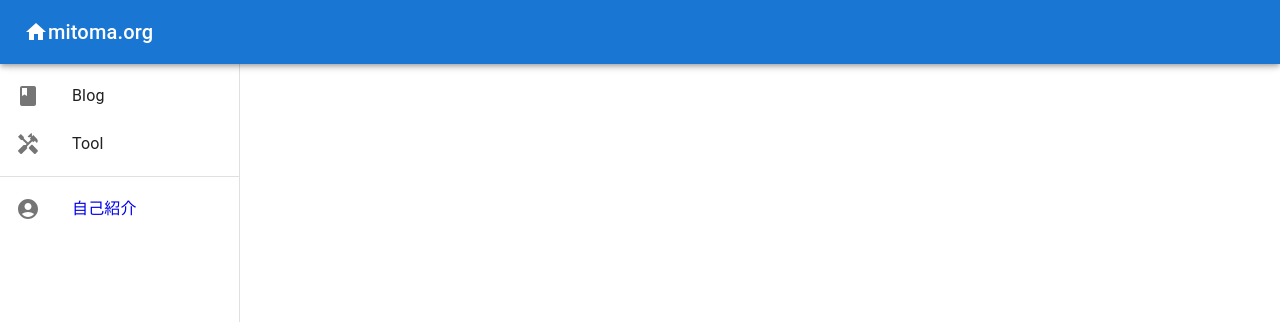
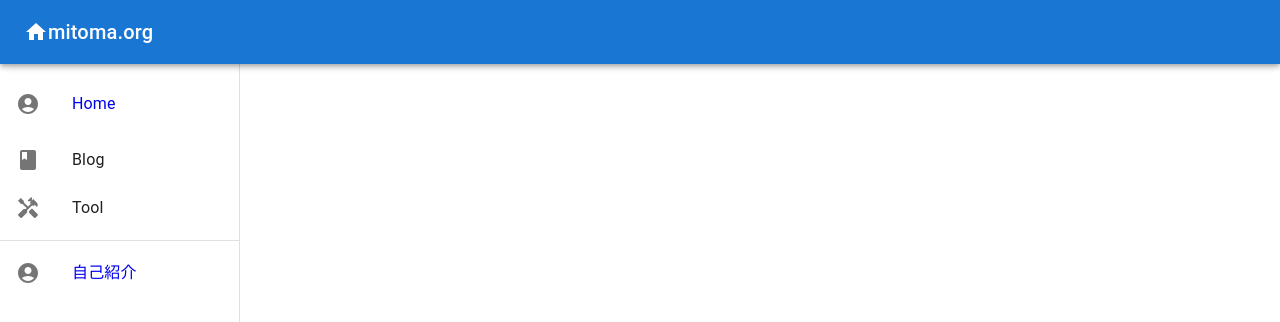
Before and after one commit to mitoma/sandbox, a React (Create React App) app in the folder mitoma-org/frontend/: page / in a window 1280 px wide. Shown: the top 322 px of the page. Built offline with nearby package versions, Linux system fonts and the light colour scheme.

Commit message:
コンポーネントを分割とかしてみた。

```diff
--- a/mitoma-org/frontend/src/App.tsx
+++ b/mitoma-org/frontend/src/App.tsx
@@ -1,27 +1,10 @@
-import {
-  AppBar,
-  Box,
-  CssBaseline,
-  Divider,
-  Drawer,
-  List,
-  ListItem,
-  ListItemButton,
-  ListItemIcon,
-  ListItemText,
-  Toolbar,
-  Typography,
-} from "@mui/material";
-import React, { useState } from "react";
-import HomeIcon from "@mui/icons-material/Home";
-import AccountCircleIcon from "@mui/icons-material/AccountCircle";
-import HandymanIcon from "@mui/icons-material/Handyman";
-import BookIcon from "@mui/icons-material/Book";
-import AboutMe from "./AboutMe";
+import { Box, CssBaseline, Toolbar } from "@mui/material";
+import React from "react";
+import AboutMe from "./page/AboutMe";
 import { QueryClient, QueryClientProvider } from "@tanstack/react-query";
-import { BrowserRouter, Link, Route, Routes } from "react-router-dom";
-
-const drawerWidth = 240;
+import { BrowserRouter, Route, Routes } from "react-router-dom";
+import SideMenu from "./component/SideMenu";
+import Header from "./component/Header";
 
 const queryClient = new QueryClient();
 
@@ -32,64 +15,8 @@ function App() {
         <QueryClientProvider client={queryClient}>
           <Box sx={{ display: "flex" }}>
             <CssBaseline />
-            <AppBar
-              position="fixed"
-              sx={{ zIndex: (theme) => theme.zIndex.drawer + 1 }}
-            >
-              <Toolbar>
-                <HomeIcon />
-                <Box>
-                  <Typography variant="h6">mitoma.org</Typography>
-                </Box>
-              </Toolbar>
-            </AppBar>
-            <Drawer
-              variant="permanent"
-              anchor="left"
-              sx={{
-                width: drawerWidth,
-                flexShrink: 0,
-                [`& .MuiDrawer-paper`]: {
-                  width: drawerWidth,
-                  boxSizing: "border-box",
-                },
-              }}
-            >
-              <Toolbar />
-              <Box sx={{ overflow: "auto" }}>
-                <List>
-                  <ListItem key="Blog" disablePadding>
-                    <ListItemButton>
-                      <ListItemIcon>
-                        <BookIcon />
-                      </ListItemIcon>
-                      <ListItemText primary="Blog" />
-                    </ListItemButton>
-                  </ListItem>
-                  <ListItem key="Tool" disablePadding>
-                    <ListItemButton>
-                      <ListItemIcon>
-                        <HandymanIcon />
-                      </ListItemIcon>
-                      <ListItemText primary="Tool" />
-                    </ListItemButton>
-                  </ListItem>
-                </List>
-              </Box>
-              <Divider />
-              <Link to="/aboutMe" style={{ textDecoration: "none" }}>
-                <List>
-                  <ListItem key="自己紹介" disablePadding>
-                    <ListItemButton>
-                      <ListItemIcon>
-                        <AccountCircleIcon />
-                      </ListItemIcon>
-                      <ListItemText primary="自己紹介" />
-                    </ListItemButton>
-                  </ListItem>
-                </List>
-              </Link>
-            </Drawer>
+            <Header />
+            <SideMenu />
             <Box component="main" sx={{ flexGrow: 1, p: 3 }}>
               <Toolbar />
               <Routes>
--- /dev/null
+++ b/mitoma-org/frontend/src/component/Header.tsx
@@ -0,0 +1,23 @@
+import { AppBar, Box, Toolbar, Typography } from "@mui/material";
+import React from "react";
+import HomeIcon from "@mui/icons-material/Home";
+
+function Header() {
+  return (
+    <React.Fragment>
+      <AppBar
+        position="fixed"
+        sx={{ zIndex: (theme) => theme.zIndex.drawer + 1 }}
+      >
+        <Toolbar>
+          <HomeIcon />
+          <Box>
+            <Typography variant="h6">mitoma.org</Typography>
+          </Box>
+        </Toolbar>
+      </AppBar>
+    </React.Fragment>
+  );
+}
+
+export default Header;
--- /dev/null
+++ b/mitoma-org/frontend/src/component/SideMenu.tsx
@@ -0,0 +1,86 @@
+import {
+  Drawer,
+  Toolbar,
+  Box,
+  List,
+  ListItem,
+  ListItemButton,
+  ListItemIcon,
+  ListItemText,
+  Divider,
+} from "@mui/material";
+import { Link } from "react-router-dom";
+import AccountCircleIcon from "@mui/icons-material/AccountCircle";
+import HandymanIcon from "@mui/icons-material/Handyman";
+import BookIcon from "@mui/icons-material/Book";
+import React from "react";
+
+const drawerWidth = 240;
+
+function SideMenu() {
+  return (
+    <React.Fragment>
+      <Drawer
+        variant="permanent"
+        anchor="left"
+        sx={{
+          width: drawerWidth,
+          flexShrink: 0,
+          [`& .MuiDrawer-paper`]: {
+            width: drawerWidth,
+            boxSizing: "border-box",
+          },
+        }}
+      >
+        <Toolbar />
+        <Box sx={{ overflow: "auto" }}>
+          <List>
+            <Link to="/" style={{ textDecoration: "none" }}>
+              <List>
+                <ListItem key="Home" disablePadding>
+                  <ListItemButton>
+                    <ListItemIcon>
+                      <AccountCircleIcon />
+                    </ListItemIcon>
+                    <ListItemText primary="Home" />
+                  </ListItemButton>
+                </ListItem>
+              </List>
+            </Link>
+            <ListItem key="Blog" disablePadding>
+              <ListItemButton>
+                <ListItemIcon>
+                  <BookIcon />
+                </ListItemIcon>
+                <ListItemText primary="Blog" />
+              </ListItemButton>
+            </ListItem>
+            <ListItem key="Tool" disablePadding>
+              <ListItemButton>
+                <ListItemIcon>
+                  <HandymanIcon />
+                </ListItemIcon>
+                <ListItemText primary="Tool" />
+              </ListItemButton>
+            </ListItem>
+          </List>
+        </Box>
+        <Divider />
+        <Link to="/aboutMe" style={{ textDecoration: "none" }}>
+          <List>
+            <ListItem key="自己紹介" disablePadding>
+              <ListItemButton>
+                <ListItemIcon>
+                  <AccountCircleIcon />
+                </ListItemIcon>
+                <ListItemText primary="自己紹介" />
+              </ListItemButton>
+            </ListItem>
+          </List>
+        </Link>
+      </Drawer>
+    </React.Fragment>
+  );
+}
+
+export default SideMenu;
--- a/mitoma-org/frontend/src/AboutMe.tsx
+++ b/mitoma-org/frontend/src/page/AboutMe.tsx
@@ -10,7 +10,7 @@ import {
 import React from "react";
 import TwitterIcon from "@mui/icons-material/Twitter";
 import GitHubIcon from "@mui/icons-material/GitHub";
-import FetchMarkdown from "./FetchMarkdown";
+import FetchMarkdown from "../FetchMarkdown";
 
 function AboutMe() {
   return (
```
